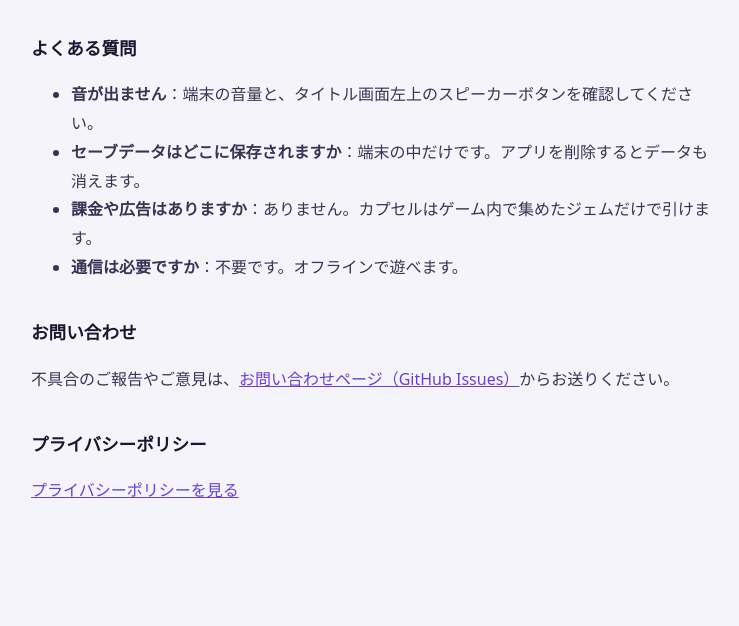
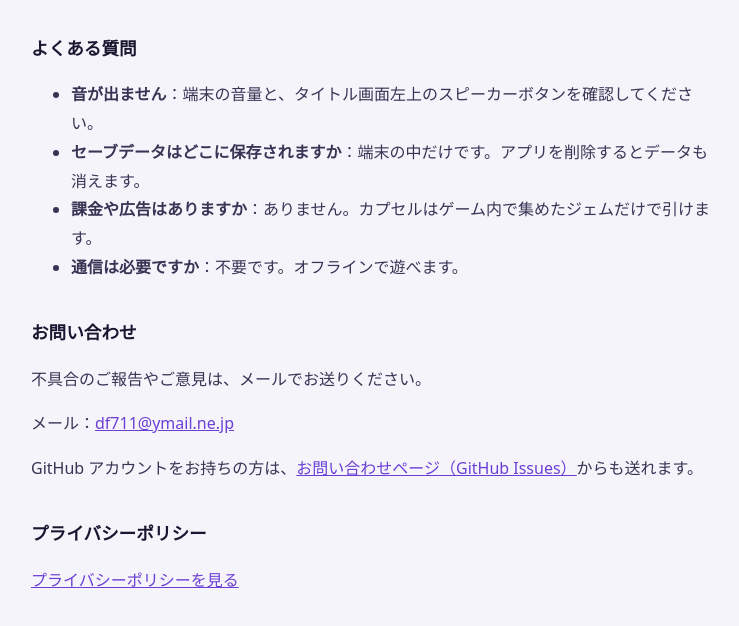
Before and after one commit to psycho-plus/prismrush, a plain HTML site: page index.html in a window 1280 px wide. Shown: the part 158-784 px from the top of the page, without its empty margins (269-1008 px from the left). Drawn offline with Linux system fonts and the light colour scheme.

Commit message:
Add contact email to support page and privacy policy
Co-Authored-By: Claude Opus 5.5 <noreply@anthropic.com>

```diff
--- a/index.html
+++ b/index.html
@@ -27,7 +27,9 @@
   </ul>
 
   <h2>お問い合わせ</h2>
-  <p>不具合のご報告やご意見は、<a href="https://github.com/psycho-plus/prismrush/issues">お問い合わせページ（GitHub Issues）</a>からお送りください。</p>
+  <p>不具合のご報告やご意見は、メールでお送りください。</p>
+  <p>メール：<a href="mailto:df711@ymail.ne.jp">df711@ymail.ne.jp</a></p>
+  <p>GitHub アカウントをお持ちの方は、<a href="https://github.com/psycho-plus/prismrush/issues">お問い合わせページ（GitHub Issues）</a>からも送れます。</p>
 
   <h2>プライバシーポリシー</h2>
   <p><a href="privacy.html">プライバシーポリシーを見る</a></p>
```
Also changed, not shown: privacy.html (+1 -1 lines).
